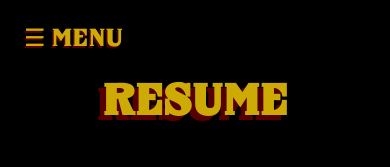
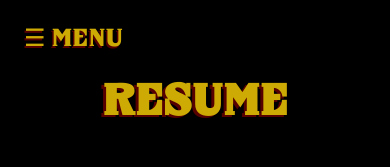
Before and after one commit to wesmith3/Portfolio, a Next.js app: page /resume in a window 390 px wide. Shown: the top 167 px of the page. Built offline with nearby package versions, Linux system fonts and the light colour scheme.

Commit message:
fixes title shadows

```diff
--- a/src/app/projects/page.css
+++ b/src/app/projects/page.css
@@ -74,6 +74,7 @@
     font-size: 5vh;
     transform: rotate(0);
     text-align: center;
+    text-shadow: -3px 2px 0.05px #570000;
   }
   .proj {
       width: 100%;
--- a/src/app/resume/page.css
+++ b/src/app/resume/page.css
@@ -26,6 +26,7 @@
     font-size: 5vh;
     transform: rotate(0);
     text-align: center;
+    text-shadow: -3px 2px 0.05px #570000;
   }
 }
 
```
